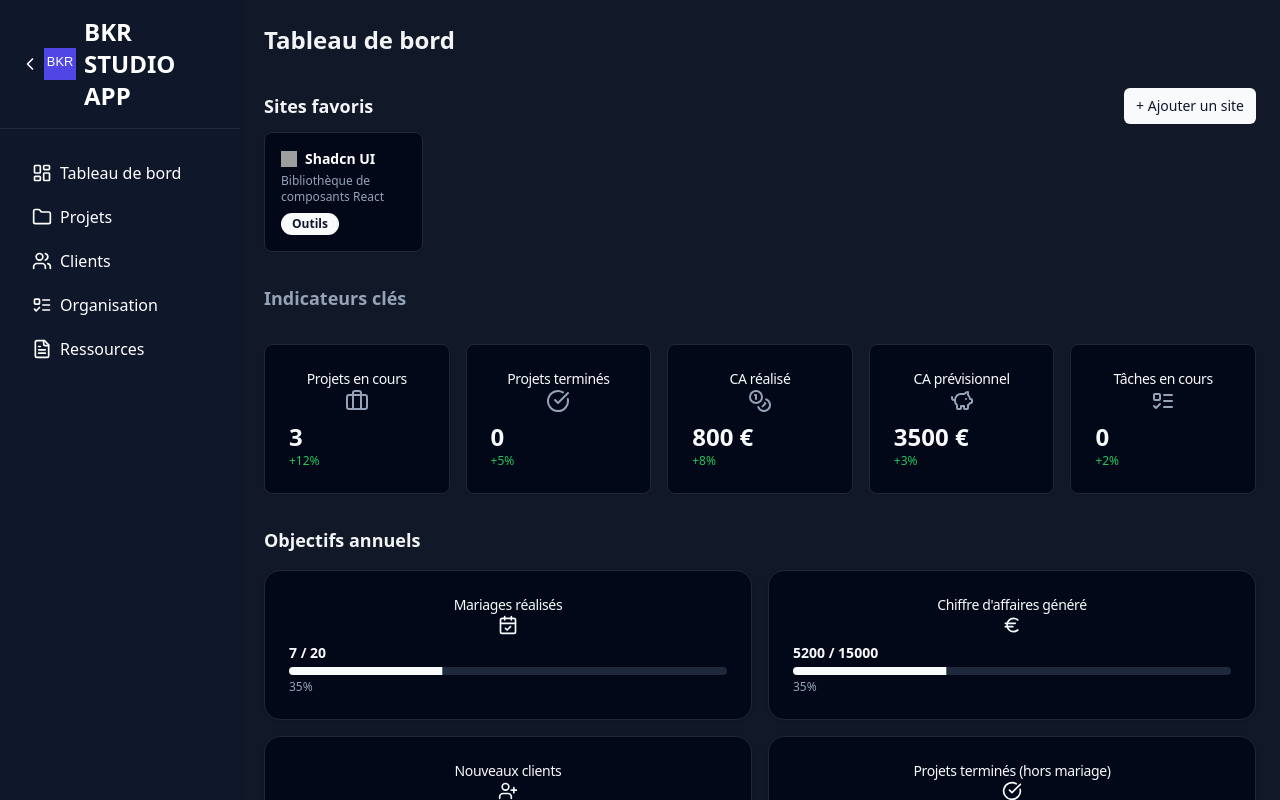
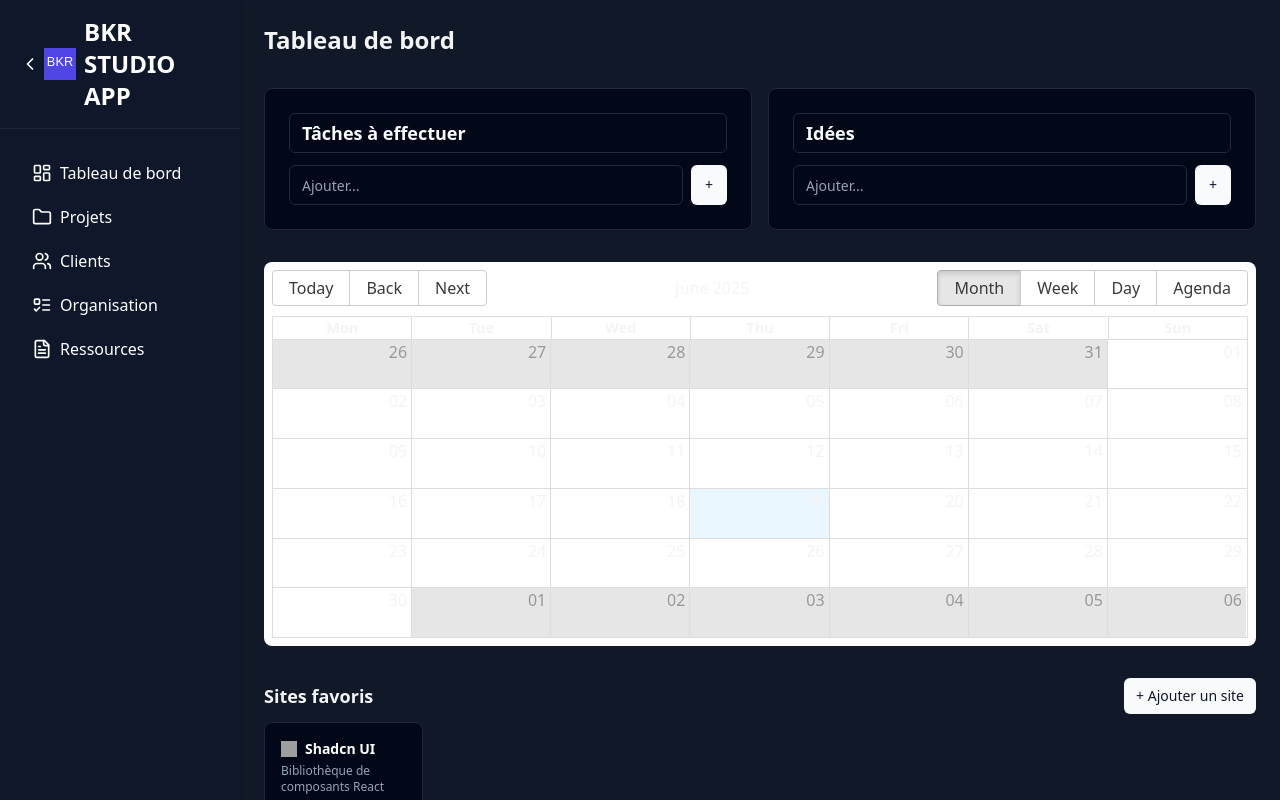
Before and after one commit to bakar-bkr-studio/app-gestion-auto-entreprise, a Next.js app: page /dashboard in a window 1280 px wide. Shown: the top 800 px of the page. Built offline with nearby package versions, Linux system fonts and the light colour scheme; grey boxes are pictures that could not be loaded.

Commit message:
feat: add agenda and todo lists to dashboard

```diff
--- a/app/dashboard/page.tsx
+++ b/app/dashboard/page.tsx
@@ -41,6 +41,8 @@ import { useWebsites, Website } from '@/components/WebsitesProvider'
 import Toast from '@/components/Toast'
 import AnnualObjectiveCard from '@/components/AnnualObjectiveCard'
 import { cn } from '@/components/lib/utils'
+import TodoList from '@/components/TodoList'
+import Agenda from '@/components/Agenda'
 
 interface Task {
   id: number
@@ -51,6 +53,12 @@ interface Task {
   dueDate: string
   priority: 'Urgente' | 'Normale' | 'Faible'
   status: 'En cours' | 'Terminée'
+}
+
+interface Note {
+  id: number
+  title: string
+  createdAt: string
 }
 
 const statusColors: Record<Status, string> = {
@@ -66,6 +74,7 @@ export default function DashboardPage() {
   const { projects, deleteProject } = useProjects()
   const { websites, addWebsite, updateWebsite, deleteWebsite } = useWebsites()
   const [tasks, setTasks] = useState<Task[]>([])
+  const [notes, setNotes] = useState<Note[]>([])
   const [stepFilter, setStepFilter] = useState<Status | 'Tous'>('Tous')
   const [showSiteModal, setShowSiteModal] = useState(false)
   const [editingSite, setEditingSite] = useState<Website | null>(null)
@@ -77,6 +86,19 @@ export default function DashboardPage() {
       if (stored) {
         try {
           setTasks(JSON.parse(stored) as Task[])
+        } catch {
+          /* ignore */
+        }
+      }
+    }
+  }, [])
+
+  useEffect(() => {
+    if (typeof window !== 'undefined') {
+      const stored = localStorage.getItem('notes')
+      if (stored) {
+        try {
+          setNotes(JSON.parse(stored) as Note[])
         } catch {
           /* ignore */
         }
@@ -150,6 +172,13 @@ export default function DashboardPage() {
   return (
     <div className="space-y-8 p-6">
       <h1 className="text-2xl font-bold mb-6">Tableau de bord</h1>
+      <div className="grid gap-4 sm:grid-cols-2">
+        <TodoList storageKey="todo1" defaultTitle="Tâches à effectuer" />
+        <TodoList storageKey="todo2" defaultTitle="Idées" />
+      </div>
+      <div className="mt-4">
+        <Agenda projects={projects} tasks={tasks} notes={notes} />
+      </div>
       <section className="space-y-2">
         <div className="flex items-center justify-between">
           <h2 className="text-lg font-semibold">Sites favoris</h2>
--- /dev/null
+++ b/components/Agenda.tsx
@@ -0,0 +1,86 @@
+'use client'
+import { useMemo } from 'react'
+import { Calendar, dateFnsLocalizer, Event } from 'react-big-calendar'
+import format from 'date-fns/format'
+import parse from 'date-fns/parse'
+import startOfWeek from 'date-fns/startOfWeek'
+import getDay from 'date-fns/getDay'
+import fr from 'date-fns/locale/fr'
+import 'react-big-calendar/lib/css/react-big-calendar.css'
+import { useRouter } from 'next/navigation'
+import { Project } from './ProjectsProvider'
+
+interface Task { id: number; title: string; dueDate: string }
+interface Note { id: number; title: string; createdAt: string }
+
+interface AgendaProps {
+  projects: Project[]
+  tasks: Task[]
+  notes: Note[]
+}
+
+const locales = {
+  fr
+}
+
+const localizer = dateFnsLocalizer({
+  format,
+  parse,
+  startOfWeek: () => startOfWeek(new Date(), { weekStartsOn: 1 }),
+  getDay,
+  locales
+})
+
+export default function Agenda({ projects, tasks, notes }: AgendaProps) {
+  const router = useRouter()
+
+  const events = useMemo(() => {
+    const ev: Event[] = []
+    projects.forEach(p => {
+      ev.push({
+        title: `Début ${p.name}`,
+        start: new Date(p.startDate),
+        end: new Date(p.startDate),
+        resource: { type: 'project', id: p.id }
+      })
+    })
+    tasks.forEach(t => {
+      if (t.dueDate)
+        ev.push({
+          title: t.title,
+          start: new Date(t.dueDate),
+          end: new Date(t.dueDate),
+          resource: { type: 'task', id: t.id }
+        })
+    })
+    notes.forEach(n => {
+      ev.push({
+        title: n.title,
+        start: new Date(n.createdAt),
+        end: new Date(n.createdAt),
+        resource: { type: 'note', id: n.id }
+      })
+    })
+    return ev
+  }, [projects, tasks, notes])
+
+  const onSelect = (event: Event) => {
+    const { type, id } = (event.resource || {}) as any
+    if (type === 'project') router.push('/projects')
+    if (type === 'task') router.push('/tasks')
+    if (type === 'note') router.push('/notes')
+  }
+
+  return (
+    <div className="h-96 bg-white rounded-lg p-2">
+      <Calendar
+        localizer={localizer}
+        events={events}
+        startAccessor="start"
+        endAccessor="end"
+        style={{ height: '100%' }}
+        onSelectEvent={onSelect}
+      />
+    </div>
+  )
+}
--- /dev/null
+++ b/components/TodoList.tsx
@@ -0,0 +1,102 @@
+'use client'
+import { useState, useEffect } from 'react'
+import { Card, CardContent, CardHeader, CardTitle } from './ui/card'
+import { Input } from './ui/input'
+import { Button } from './ui/button'
+import { Checkbox } from './ui/checkbox'
+import { Trash } from 'lucide-react'
+import { cn } from './lib/utils'
+
+interface Item {
+  id: number
+  text: string
+  done: boolean
+}
+
+interface TodoListProps {
+  storageKey: string
+  defaultTitle: string
+}
+
+export default function TodoList({ storageKey, defaultTitle }: TodoListProps) {
+  const [title, setTitle] = useState(defaultTitle)
+  const [items, setItems] = useState<Item[]>([])
+  const [input, setInput] = useState('')
+
+  useEffect(() => {
+    if (typeof window !== 'undefined') {
+      const stored = localStorage.getItem(storageKey)
+      if (stored) {
+        try {
+          const data = JSON.parse(stored) as { title: string; items: Item[] }
+          setTitle(data.title || defaultTitle)
+          setItems(data.items || [])
+        } catch {
+          /* ignore */
+        }
+      }
+    }
+  }, [storageKey, defaultTitle])
+
+  useEffect(() => {
+    if (typeof window !== 'undefined') {
+      localStorage.setItem(storageKey, JSON.stringify({ title, items }))
+    }
+  }, [title, items, storageKey])
+
+  const addItem = () => {
+    const text = input.trim()
+    if (!text) return
+    setItems(prev => [...prev, { id: Date.now(), text, done: false }])
+    setInput('')
+  }
+
+  const toggle = (id: number) => {
+    setItems(prev => prev.map(it => (it.id === id ? { ...it, done: !it.done } : it)))
+  }
+
+  const remove = (id: number) => {
+    setItems(prev => prev.filter(it => it.id !== id))
+  }
+
+  return (
+    <Card>
+      <CardHeader className="pb-2">
+        <Input
+          value={title}
+          onChange={e => setTitle(e.target.value)}
+          className="font-semibold text-lg"
+        />
+      </CardHeader>
+      <CardContent className="space-y-2">
+        {items.map(item => (
+          <div key={item.id} className="flex items-center space-x-2">
+            <Checkbox checked={item.done} onCheckedChange={() => toggle(item.id)} id={`cb-${storageKey}-${item.id}`} />
+            <label
+              htmlFor={`cb-${storageKey}-${item.id}`}
+              className={cn('flex-1 text-sm', item.done && 'line-through text-muted-foreground')}
+            >
+              {item.text}
+            </label>
+            <Button size="icon" variant="ghost" onClick={() => remove(item.id)}>
+              <Trash className="h-4 w-4" />
+            </Button>
+          </div>
+        ))}
+        <div className="flex items-center space-x-2 pt-1">
+          <Input
+            value={input}
+            onChange={e => setInput(e.target.value)}
+            onKeyDown={e => {
+              if (e.key === 'Enter') addItem()
+            }}
+            placeholder="Ajouter..."
+          />
+          <Button size="icon" onClick={addItem}>
+            +
+          </Button>
+        </div>
+      </CardContent>
+    </Card>
+  )
+}
--- /dev/null
+++ b/components/ui/checkbox.tsx
@@ -0,0 +1,25 @@
+import * as React from 'react'
+import * as CheckboxPrimitive from '@radix-ui/react-checkbox'
+import { CheckIcon } from '@radix-ui/react-icons'
+import { cn } from '../lib/utils'
+
+const Checkbox = React.forwardRef<
+  React.ElementRef<typeof CheckboxPrimitive.Root>,
+  React.ComponentPropsWithoutRef<typeof CheckboxPrimitive.Root>
+>(({ className, ...props }, ref) => (
+  <CheckboxPrimitive.Root
+    ref={ref}
+    className={cn(
+      'peer h-4 w-4 shrink-0 rounded-sm border border-primary shadow focus-visible:outline-none focus-visible:ring-2 focus-visible:ring-ring focus-visible:ring-offset-2 disabled:cursor-not-allowed disabled:opacity-50 data-[state=checked]:bg-primary data-[state=checked]:text-primary-foreground',
+      className
+    )}
+    {...props}
+  >
+    <CheckboxPrimitive.Indicator className="flex items-center justify-center text-current">
+      <CheckIcon className="h-4 w-4" />
+    </CheckboxPrimitive.Indicator>
+  </CheckboxPrimitive.Root>
+))
+Checkbox.displayName = CheckboxPrimitive.Root.displayName
+
+export { Checkbox }
--- a/package.json
+++ b/package.json
@@ -20,6 +20,8 @@
     "react-icons": "^4.11.0",
     "react-router-dom": "^6.14.1",
     "recharts": "^2.7.2",
+    "react-big-calendar": "^1.11.3",
+    "date-fns": "^3.6.0",
     "framer-motion": "^10.16.1",
     "shadcn-ui": "^0.1.0",
     "tailwind-merge": "^3.3.1",
```
